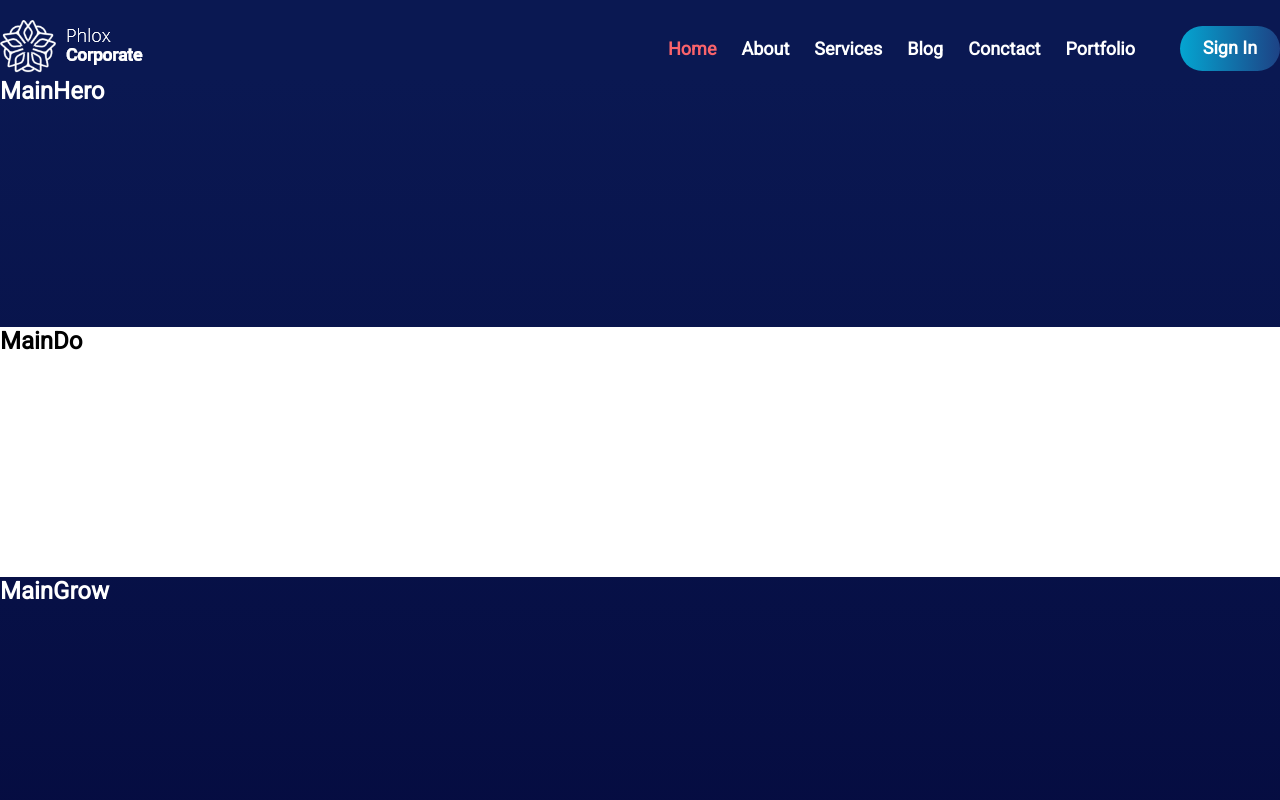
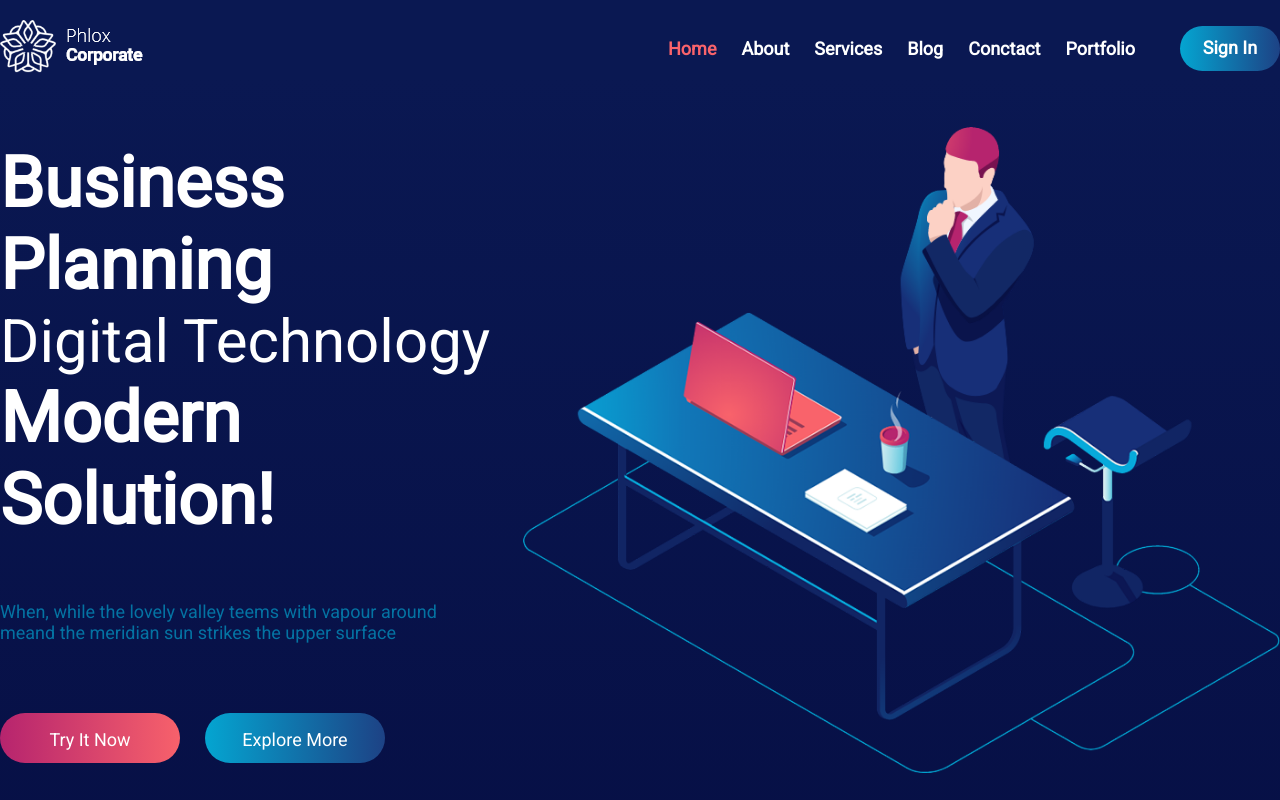
Before and after one commit to Alaikum/proj-html-vuejs, a Vue app: page / in a window 1280 px wide. Shown: the top 800 px of the page. Built offline with nearby package versions, Linux system fonts and the light colour scheme.

Commit message:
MainHero

```diff
--- a/src/components/MainHero.vue
+++ b/src/components/MainHero.vue
@@ -1,6 +1,23 @@
 <template>
-    <div class="">
-  <h2 class="container">MainHero</h2>
+    <div class="container">
+        <div class="main__hero">
+            <div class="title">
+                <h3>Business Planning</h3>
+                <span>Digital Technology</span>
+                <h3>Modern Solution!</h3>
+            </div>
+            <p class="text__hero">When, while the lovely valley teems with vapour around<br> meand the meridian sun
+                strikes
+                the upper surface</p>
+            <div class="button">
+                <p class="purple__button">Try It Now</p>
+                <p class="blue__button">Explore More</p>
+            </div>
+        </div>
+        <figure>
+            <img src="../assets/header.png" alt="">
+        </figure>
+
     </div>
 </template>
 
@@ -13,10 +30,50 @@
   <!-- Add "scoped" attribute to limit CSS to this component only -->
 <style scoped lang="scss">
 @import "../style/general.scss";
-  h2{
-    height: 250px;
+
+.container {
+    display: flex;
+    align-items: center;
+    justify-content: space-between;
+    padding-top: 50px;
+    padding-bottom: 190px;
+
+    .main__hero {
         color: $--main-color;
+
+
+        .title {
+            font-size: 60px;
+            font-weight: bold;
+
+            span {
+                font-weight: 400;
+            }
+        }
+
+        .text__hero {
+            color: $--blue-color;
+            padding-top: 60px;
+            padding-bottom: 70px;
+            font-size: 18px;
+        }
+
+        .button {
+            display: flex;
+            gap: 25px;
+            font-size: 18px;
+            height: 50px;
+
+            p {
+                width: 180px;
+                padding-top: 16px;
 
             }
 
+
+        }
+
+    }
+
+}
 </style>
--- a/src/components/NewMain.vue
+++ b/src/components/NewMain.vue
@@ -3,7 +3,7 @@
         <li>
             <MainHero />
         </li>
-        <li class="white">
+        <li>
             <MainDo />
         </li>
         <li>
--- a/src/style/var.scss
+++ b/src/style/var.scss
@@ -16,5 +16,13 @@
 
 }
 
+.purple__button {
+    background: rgb(247,97,107);
+    background: linear-gradient(270deg, rgba(247,97,107,1) 0%, rgba(182,36,110,1) 100%);
+    border-radius: 30px;
+    text-align: center;
+}
+
 $--main-color: #fff;
 $--second-color: #000;
+$--blue-color:#03A7D3A6;
```
Also changed, not shown: src/assets/header.png (added). Lines whose indentation alone changed are shown as unchanged.
